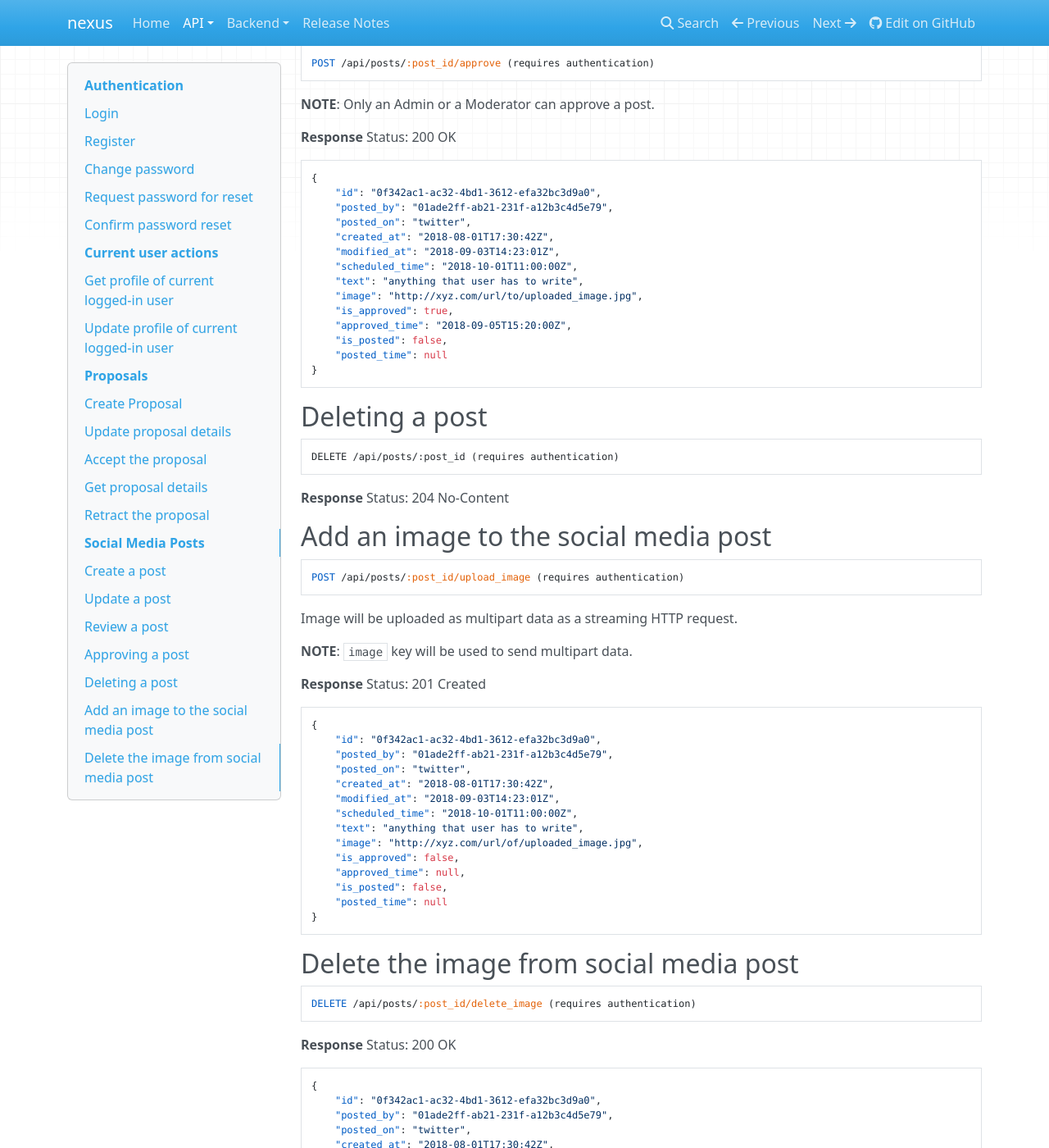
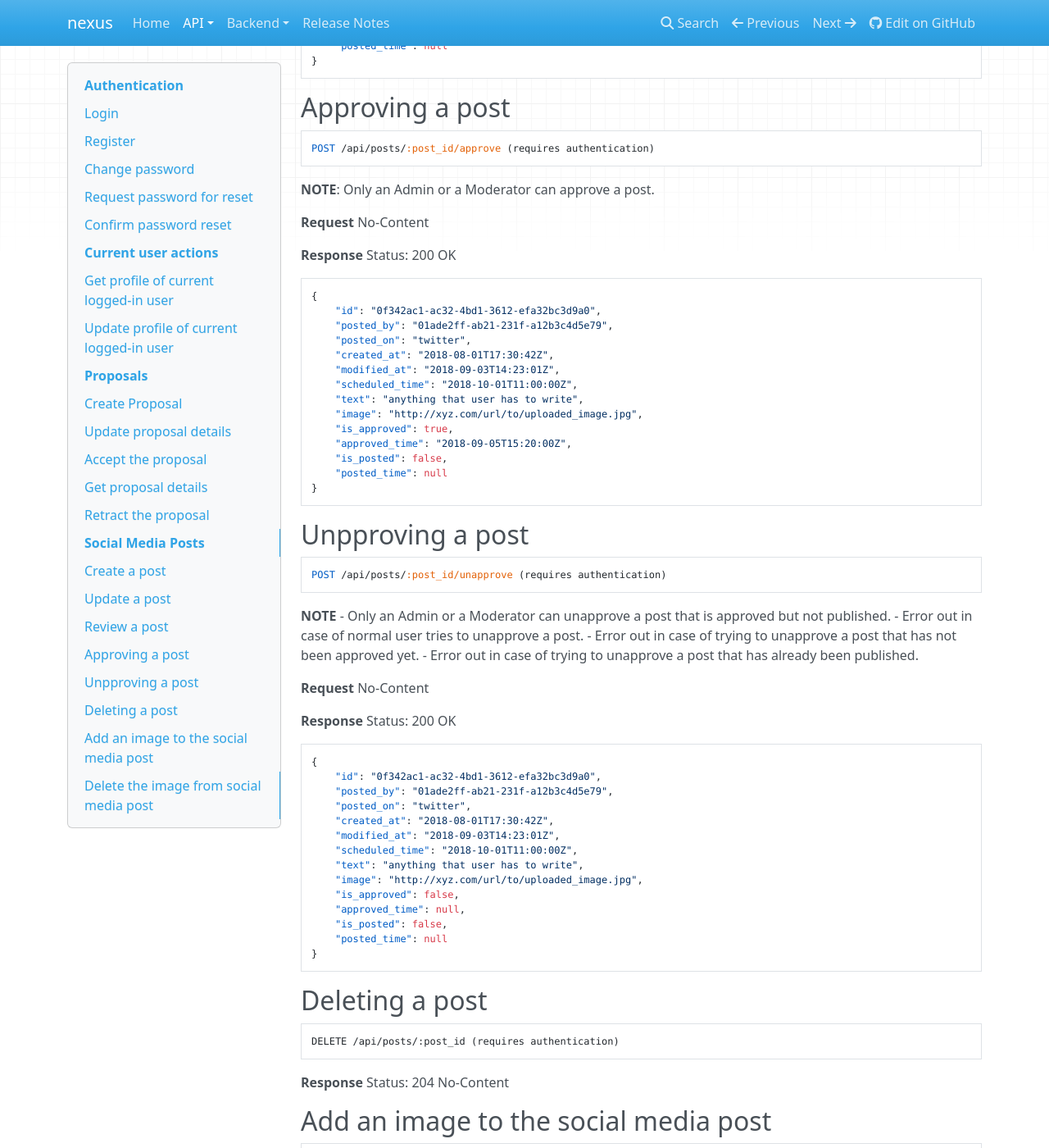
Before and after one commit to CuriousLearner/nexus, an MkDocs documentation site: the page built from docs/api/endpoints.md, in a window 1280 px wide and 1400 px high, scrolled down 11656 px. Shown: the whole window at 82% size. Built offline with MkDocs 1.6.1, drawn with Linux system fonts in a browser that asks for light colours; nearby versions of some CDN libraries; some of the changed text lies outside the part shown.

Commit message:
feat(social_media): Add endpoint to unapprove a post (#22)

````diff
--- a/docs/api/endpoints.md
+++ b/docs/api/endpoints.md
@@ -372,6 +372,9 @@ Status: 201 Created
 POST /api/proposals/:id/accept
 ```
 
+**Request**
+No-Content
+
 **Response**
 Status: 200 OK
 ```json
@@ -421,6 +424,9 @@ Status: 200 OK
 ```
 POST /api/proposals/:id/retract (requires authentication and authorization)
 ```
+
+**Request**
+No-Content
 
 **Response**
 Status: 200 OK
@@ -562,6 +568,9 @@ POST /api/posts/:post_id/approve (requires authentication)
 
 __NOTE__: Only an Admin or a Moderator can approve a post.
 
+**Request**
+No-Content
+
 **Response**
 Status: 200 OK
 ```json
@@ -576,6 +585,40 @@ Status: 200 OK
     "image": "http://xyz.com/url/to/uploaded_image.jpg",
     "is_approved": true,
     "approved_time": "2018-09-05T15:20:00Z",
+    "is_posted": false,
+    "posted_time": null
+}
+```
+
+## Unpproving a post
+
+```
+POST /api/posts/:post_id/unapprove (requires authentication)
+```
+
+__NOTE__
+- Only an Admin or a Moderator can unapprove a post that is approved but not published.
+- Error out in case of normal user tries to unapprove a post.
+- Error out in case of trying to unapprove a post that has not been approved yet.
+- Error out in case of trying to unapprove a post that has already been published.
+
+**Request**
+No-Content
+
+**Response**
+Status: 200 OK
+```json
+{
+    "id": "0f342ac1-ac32-4bd1-3612-efa32bc3d9a0",
+    "posted_by": "01ade2ff-ab21-231f-a12b3c4d5e79",
+    "posted_on": "twitter",
+    "created_at": "2018-08-01T17:30:42Z",
+    "modified_at": "2018-09-03T14:23:01Z",
+    "scheduled_time": "2018-10-01T11:00:00Z",
+    "text": "anything that user has to write",
+    "image": "http://xyz.com/url/to/uploaded_image.jpg",
+    "is_approved": false,
+    "approved_time": null,
     "is_posted": false,
     "posted_time": null
 }
````
Also changed, not shown: docs/api/changelog.md (+5 -0 lines), 2 other files.
